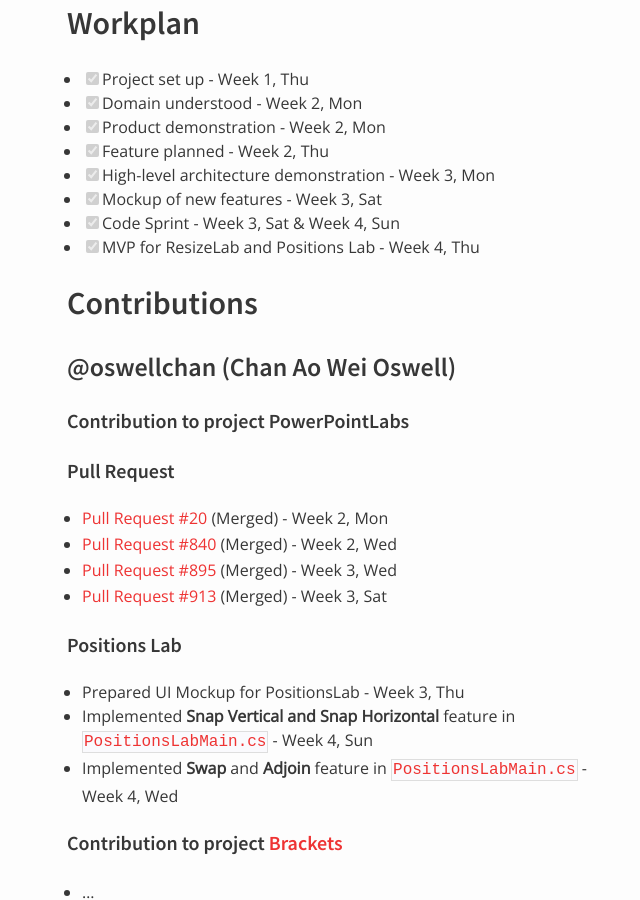
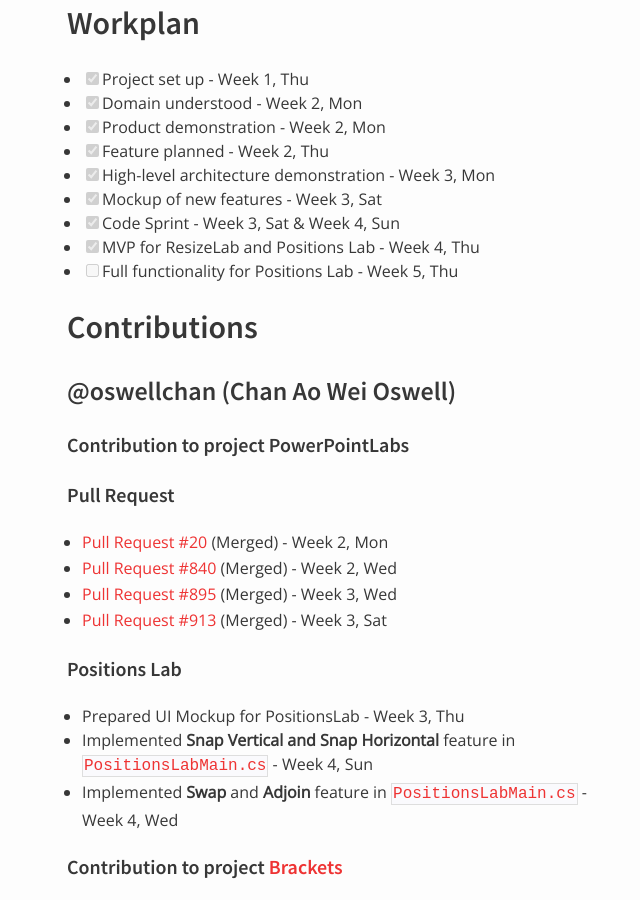
Before and after one commit to nus-oss/cs3281-AY1516S2-website, a Jekyll site: the page built from teams/powerpointlabs.md, in a window 1280 px wide and 900 px high, scrolled down 555 px. Shown: the whole window, without its empty margins (303-943 px from the left). Built offline with Jekyll 4.4.1, drawn with Linux system fonts in a browser that asks for light colours.

Commit message:
Updated immediate workplan for Positions Lab

```diff
--- a/teams/powerpointlabs.md
+++ b/teams/powerpointlabs.md
@@ -24,7 +24,8 @@
 * [x] High-level architecture demonstration - Week 3, Mon
 * [x] Mockup of new features - Week 3, Sat
 * [x] Code Sprint - Week 3, Sat & Week 4, Sun
-* [X] MVP for ResizeLab and Positions Lab - Week 4, Thu
+* [x] MVP for ResizeLab and Positions Lab - Week 4, Thu
+* [ ] Full functionality for Positions Lab - Week 5, Thu
 
 ## Contributions
 
```
